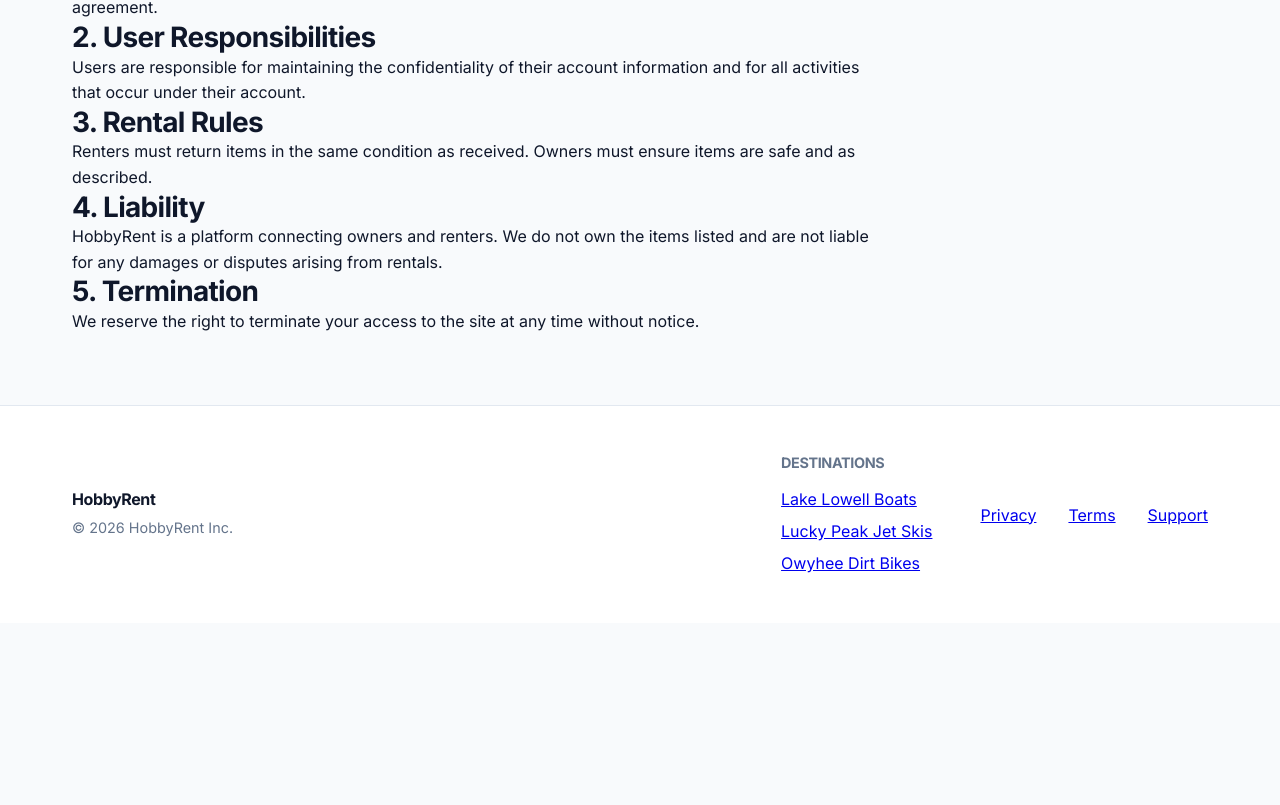
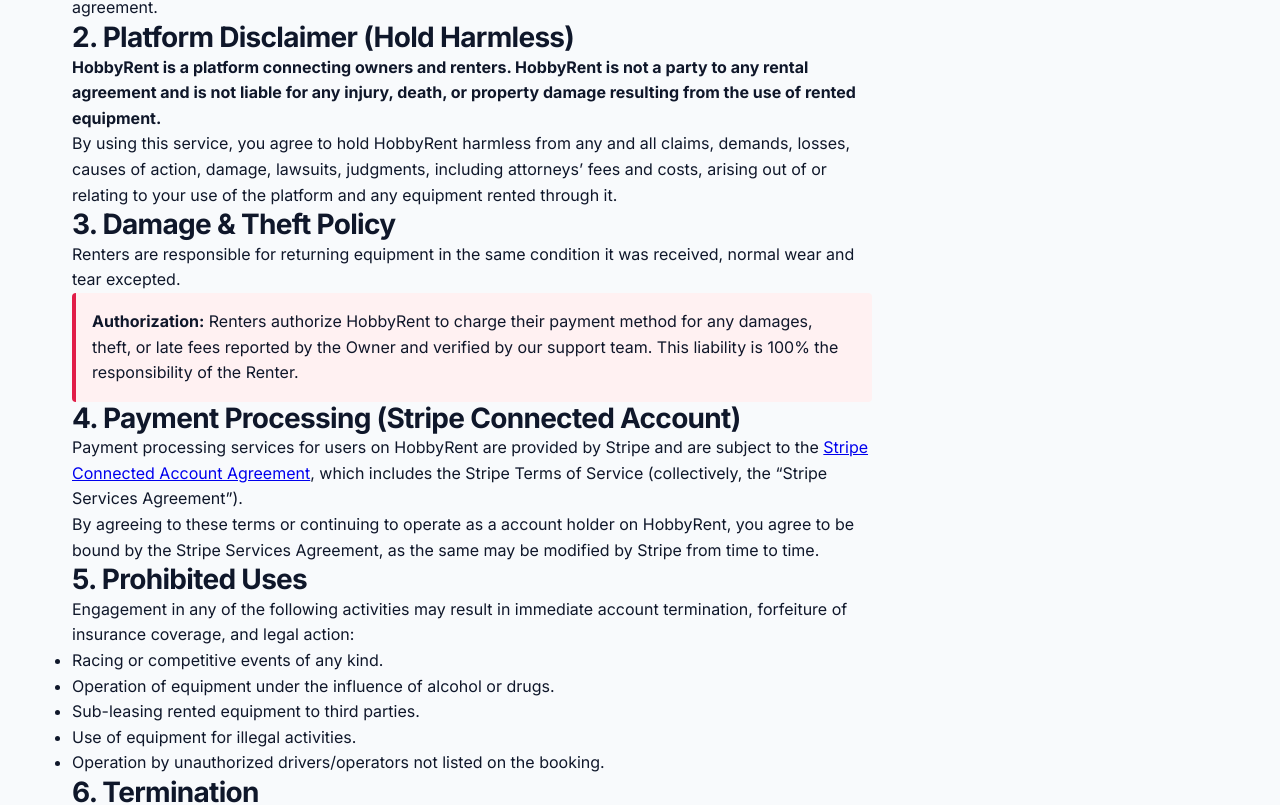
Before and after one commit to boussattaa/Hobby-Rent-CO, a Next.js app: page /terms in a window 1280 px wide. Shown: the part 395-1200 px from the top of the page. Before the commit the page ends 1018 px from the top, so only its background shows below. Built offline with nearby package versions, Linux system fonts and the light colour scheme; no server answers.

Commit message:
feat: Add critical legal clauses to Terms of Service

```diff
--- a/app/terms/page.js
+++ b/app/terms/page.js
@@ -8,17 +8,42 @@ export default function TermsPage() {
                 <h3>1. Acceptance of Terms</h3>
                 <p>By accessing and using HobbyRent, you accept and agree to be bound by the terms and provision of this agreement.</p>
 
-                <h3>2. User Responsibilities</h3>
-                <p>Users are responsible for maintaining the confidentiality of their account information and for all activities that occur under their account.</p>
+                <h3>2. Platform Disclaimer (Hold Harmless)</h3>
+                <p style={{ fontWeight: 'bold' }}>
+                    HobbyRent is a platform connecting owners and renters. HobbyRent is not a party to any rental agreement and is not liable for any injury, death, or property damage resulting from the use of rented equipment.
+                </p>
+                <p>
+                    By using this service, you agree to hold HobbyRent harmless from any and all claims, demands, losses, causes of action, damage, lawsuits, judgments, including attorneys’ fees and costs, arising out of or relating to your use of the platform and any equipment rented through it.
+                </p>
 
-                <h3>3. Rental Rules</h3>
-                <p>Renters must return items in the same condition as received. Owners must ensure items are safe and as described.</p>
+                <h3>3. Damage & Theft Policy</h3>
+                <p>
+                    Renters are responsible for returning equipment in the same condition it was received, normal wear and tear excepted.
+                </p>
+                <p style={{ background: '#fff1f2', padding: '1rem', borderLeft: '4px solid #e11d48', borderRadius: '4px' }}>
+                    <strong>Authorization:</strong> Renters authorize HobbyRent to charge their payment method for any damages, theft, or late fees reported by the Owner and verified by our support team. This liability is 100% the responsibility of the Renter.
+                </p>
 
-                <h3>4. Liability</h3>
-                <p>HobbyRent is a platform connecting owners and renters. We do not own the items listed and are not liable for any damages or disputes arising from rentals.</p>
+                <h3>4. Payment Processing (Stripe Connected Account)</h3>
+                <p>
+                    Payment processing services for users on HobbyRent are provided by Stripe and are subject to the <a href="https://stripe.com/connect-account/legal" target="_blank" rel="noopener noreferrer">Stripe Connected Account Agreement</a>, which includes the Stripe Terms of Service (collectively, the “Stripe Services Agreement”).
+                </p>
+                <p>
+                    By agreeing to these terms or continuing to operate as a account holder on HobbyRent, you agree to be bound by the Stripe Services Agreement, as the same may be modified by Stripe from time to time.
+                </p>
 
-                <h3>5. Termination</h3>
-                <p>We reserve the right to terminate your access to the site at any time without notice.</p>
+                <h3>5. Prohibited Uses</h3>
+                <p>Engagement in any of the following activities may result in immediate account termination, forfeiture of insurance coverage, and legal action:</p>
+                <ul>
+                    <li>Racing or competitive events of any kind.</li>
+                    <li>Operation of equipment under the influence of alcohol or drugs.</li>
+                    <li>Sub-leasing rented equipment to third parties.</li>
+                    <li>Use of equipment for illegal activities.</li>
+                    <li>Operation by unauthorized drivers/operators not listed on the booking.</li>
+                </ul>
+
+                <h3>6. Termination</h3>
+                <p>We reserve the right to terminate your access to the site at any time without notice for violation of these terms.</p>
             </div>
         </div>
     );
```
